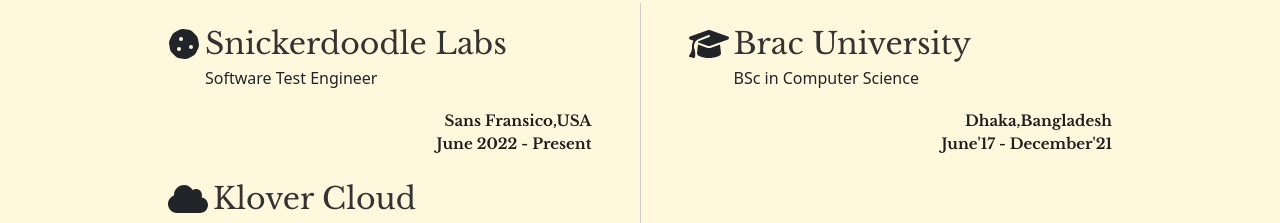
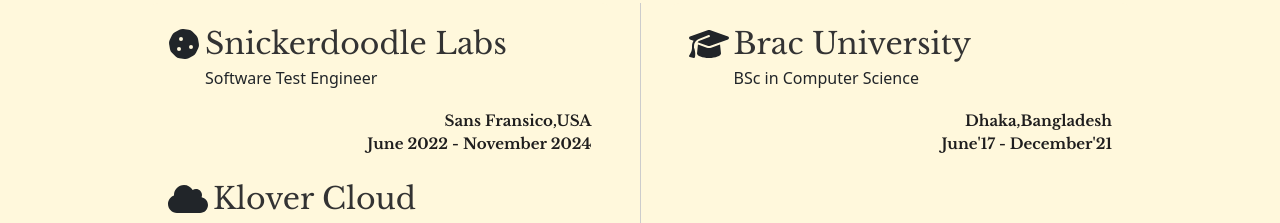
Before and after one commit to Tasmimdristy7/portfolio-site, a React (Create React App) app: page /portfolio-site/experience in a window 1280 px wide. Shown: the part 2640-2863 px from the top of the page. Built offline with nearby package versions, Linux system fonts and the light colour scheme; a small style sheet from the web is missing.

Commit message:
Update Experience.jsx

```diff
--- a/src/components/Experience.jsx
+++ b/src/components/Experience.jsx
@@ -38,7 +38,7 @@
           icon={<FontAwesomeIcon icon={faCookie} size="2x" style={{ marginRight: '5px', marginTop: '-24px' }} />}
           companyName="Snickerdoodle Labs"
           jobTitle="Software Test Engineer"
-          date="June 2022 - Present"
+          date="June 2022 - November 2024"
           location="Sans Fransico,USA"
           description=""
         />
```
